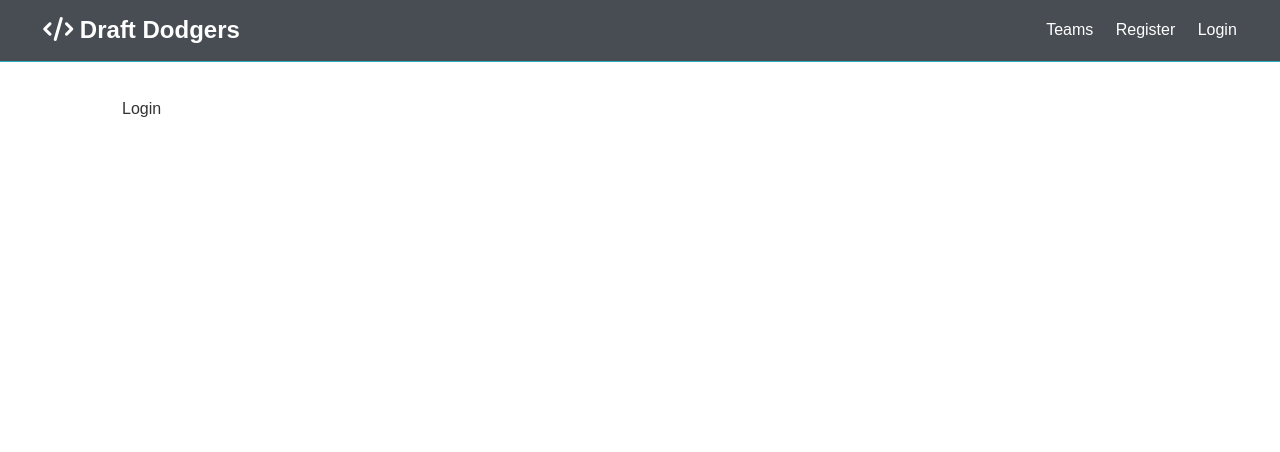
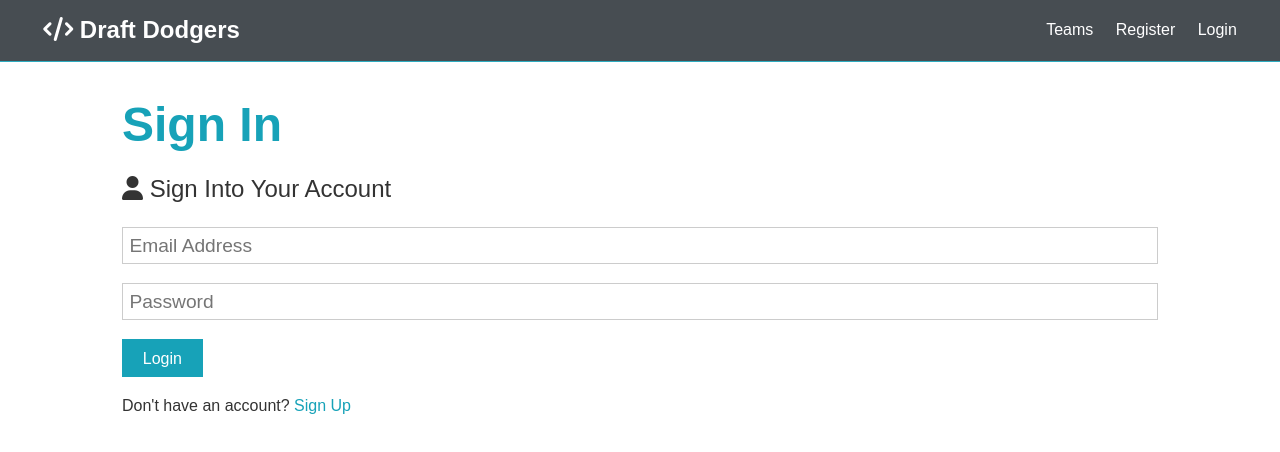
Before and after one commit to henroids/draft_dodgers, a React (Create React App) app in the folder client/: page /login in a window 1280 px wide. Shown: the top 452 px of the page. Built offline with nearby package versions, Linux system fonts and the light colour scheme; the HTML template or start-up script is replaced by a standard one.

Commit message:
login and sign in

```diff
--- a/client/src/components/auth/Login.js
+++ b/client/src/components/auth/Login.js
@@ -1,11 +1,56 @@
-import React from 'react'
+import React, { Fragment, useState } from 'react';
+import { Link } from 'react-router-dom';
 
 const Login = () => {
+  const [formData, setFormData] = useState({
+    email: '',
+    password: '',
+  });
+
+  const { email, password } = formData;
+
+  const onChange = (e) =>
+    setFormData({ ...formData, [e.target.name]: e.target.value });
+
+  const onSubmit = async (e) => {
+    e.preventDefault();
+    console.log('SUCCESS');
+  };
+
   return (
-    <div>
-      Login
-    </div>
-  )
-}
+    <Fragment>
+      <h1 className="large text-primary">Sign In</h1>
+      <p className="lead">
+        <i className="fas fa-user"></i> Sign Into Your Account
+      </p>
+      <form className="form" onSubmit={(e) => onSubmit(e)}>
+        <div className="form-group">
+          <input
+            type="email"
+            placeholder="Email Address"
+            name="email"
+            value={email}
+            onChange={(e) => onChange(e)}
+            required
+          />
+        </div>
+        <div className="form-group">
+          <input
+            type="password"
+            placeholder="Password"
+            name="password"
+            value={password}
+            onChange={(e) => onChange(e)}
+            minLength="6"
+          />
+        </div>
+        <input type="submit" className="btn btn-primary" value="Login" />
+      </form>
+      <p className="my-1">
+        Don't have an account? <Link to="/register">Sign Up</Link>
+      </p>
+    </Fragment>
+  );
+};
 
-export default Login
+export default Login;
--- a/client/src/components/auth/Register.js
+++ b/client/src/components/auth/Register.js
@@ -6,7 +6,7 @@
     name: '',
     email: '',
     password: '',
-    password: '',
+    password2: '',
   });
 
   const { name, email, password, password2 } = formData;
@@ -14,12 +14,12 @@
   const onChange = (e) =>
     setFormData({ ...formData, [e.target.name]: e.target.value });
 
-  const onSubmit = (e) => {
+  const onSubmit = async (e) => {
     e.preventDefault();
     if (password !== password2) {
       console.log('Passwords do not match');
     } else {
-      console.log(formData);
+      console.log('SUCCESS');
     }
   };
 
```
